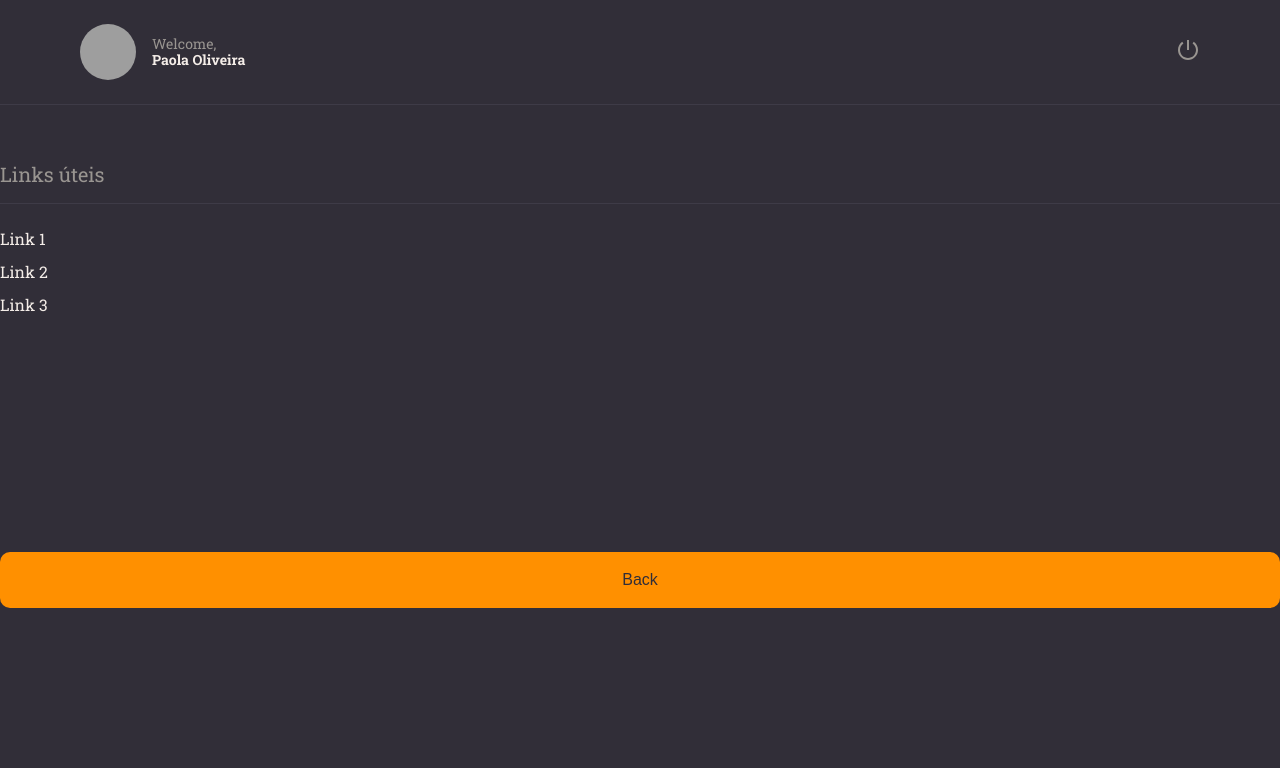
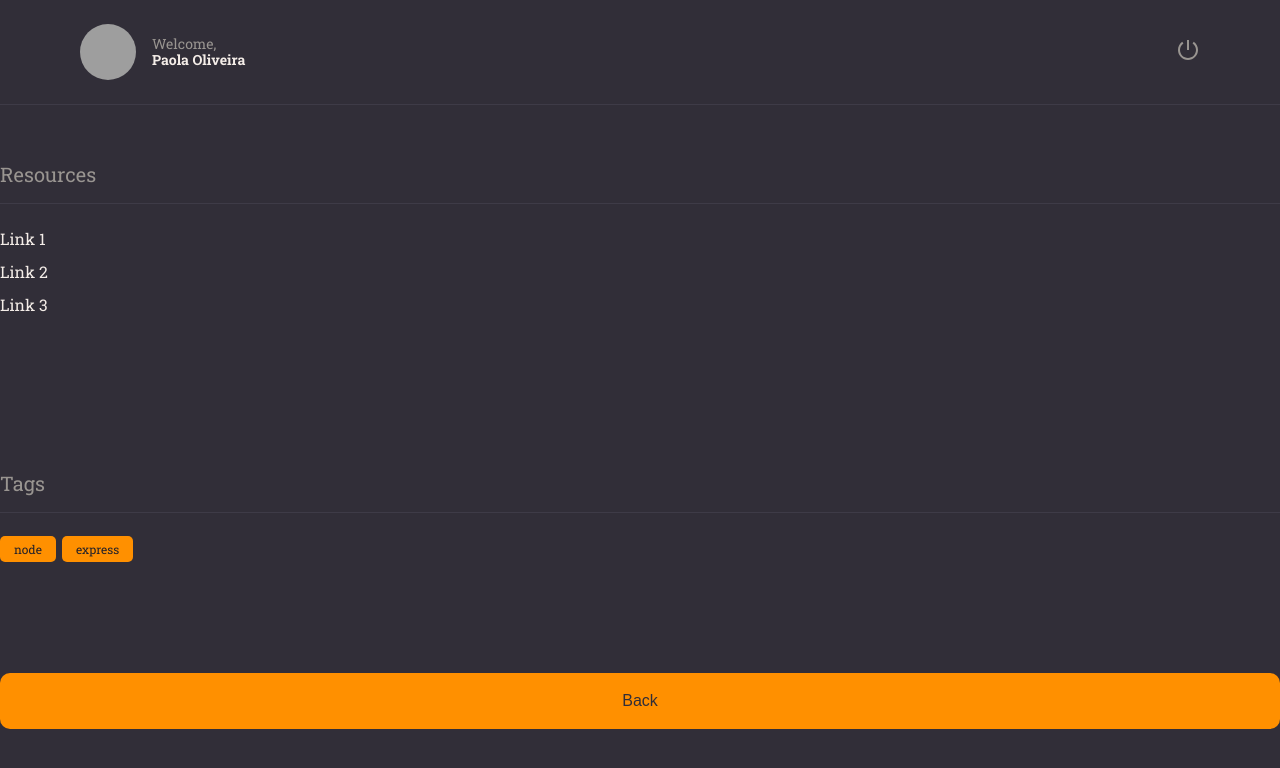
Before and after one commit to apaolaoliveira/RocketNotesWeb, a React (Vite) app: page / in a window 1280 px wide. Shown: the top 768 px of the page. Built offline with nearby package versions, Linux system fonts and the light colour scheme; grey boxes are pictures that could not be loaded.

Commit message:
add tag component

```diff
--- /dev/null
+++ b/src/components/Tag/index.jsx
@@ -0,0 +1,9 @@
+import { Container } from './styles';
+
+export function Tag({ title }){
+  return (
+    <Container>
+      {title}
+    </Container>
+  );
+}
--- /dev/null
+++ b/src/components/Tag/styles.js
@@ -0,0 +1,10 @@
+import styled from "styled-components";
+
+export const Container = styled.span`
+  font-size: 1.2rem;
+  padding: .5rem 1.4rem;
+  border-radius: .5rem;
+  margin-right: .6rem;
+  color: ${({ theme }) => theme.COLORS.BACKGROUND_900 };
+  background-color: ${({ theme }) => theme.COLORS.ORANGE};
+`;
--- a/src/pages/Details/index.jsx
+++ b/src/pages/Details/index.jsx
@@ -3,13 +3,14 @@
 import { Header } from '../../components/Header';
 import { Button } from '../../components/Button';
 import { Section } from '../../components/Section';
+import { Tag } from '../../components/Tag';
 
 export function Details(){
   return(
     <Container>
       <Header />
 
-      <Section title='Links úteis'>
+      <Section title='Resources'>
         <Links>
           <li><a href="">Link 1</a></li>
           <li><a href="">Link 2</a></li>
@@ -17,6 +18,11 @@
         </Links>
       </Section>
 
+      <Section title='Tags'>
+        <Tag title="node" />
+        <Tag title="express" />
+      </Section>
+
       <Button title='Back'/>
     </Container>
   )
```
